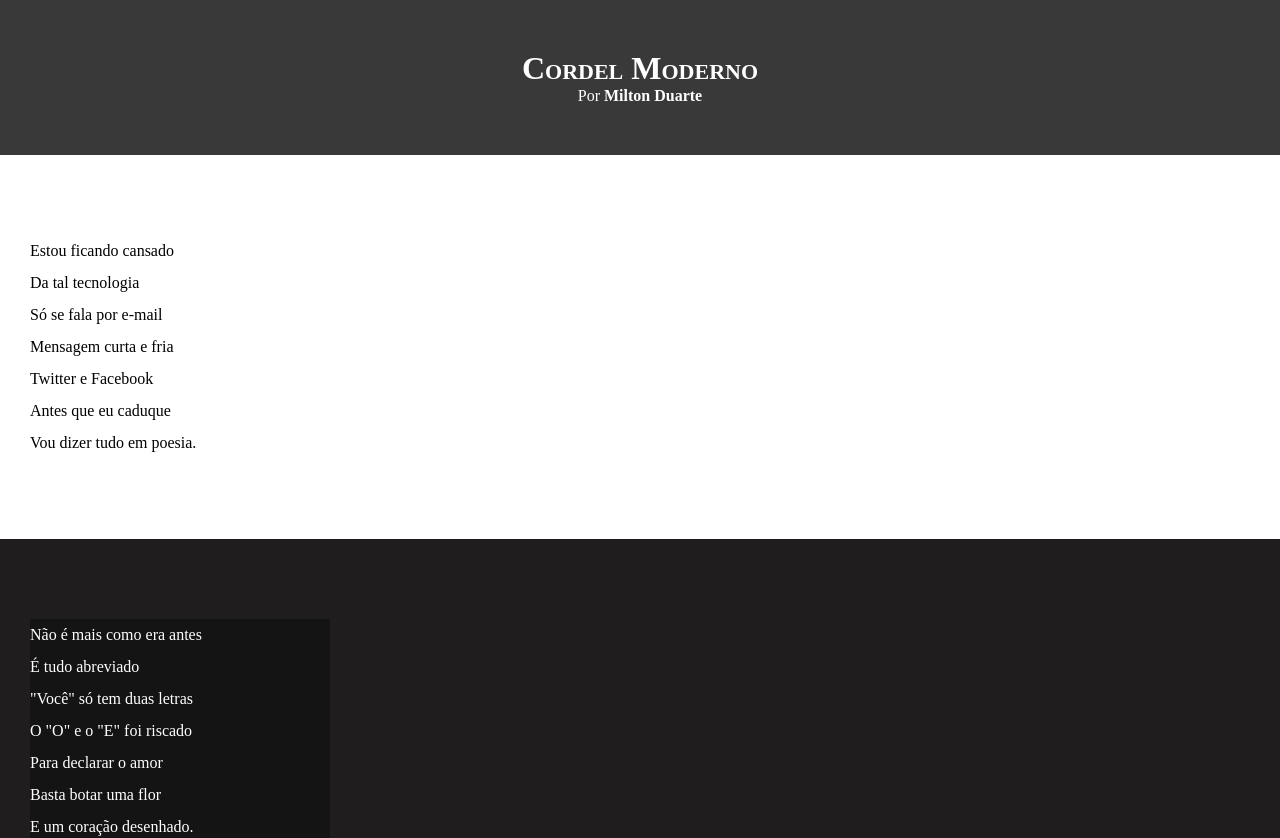
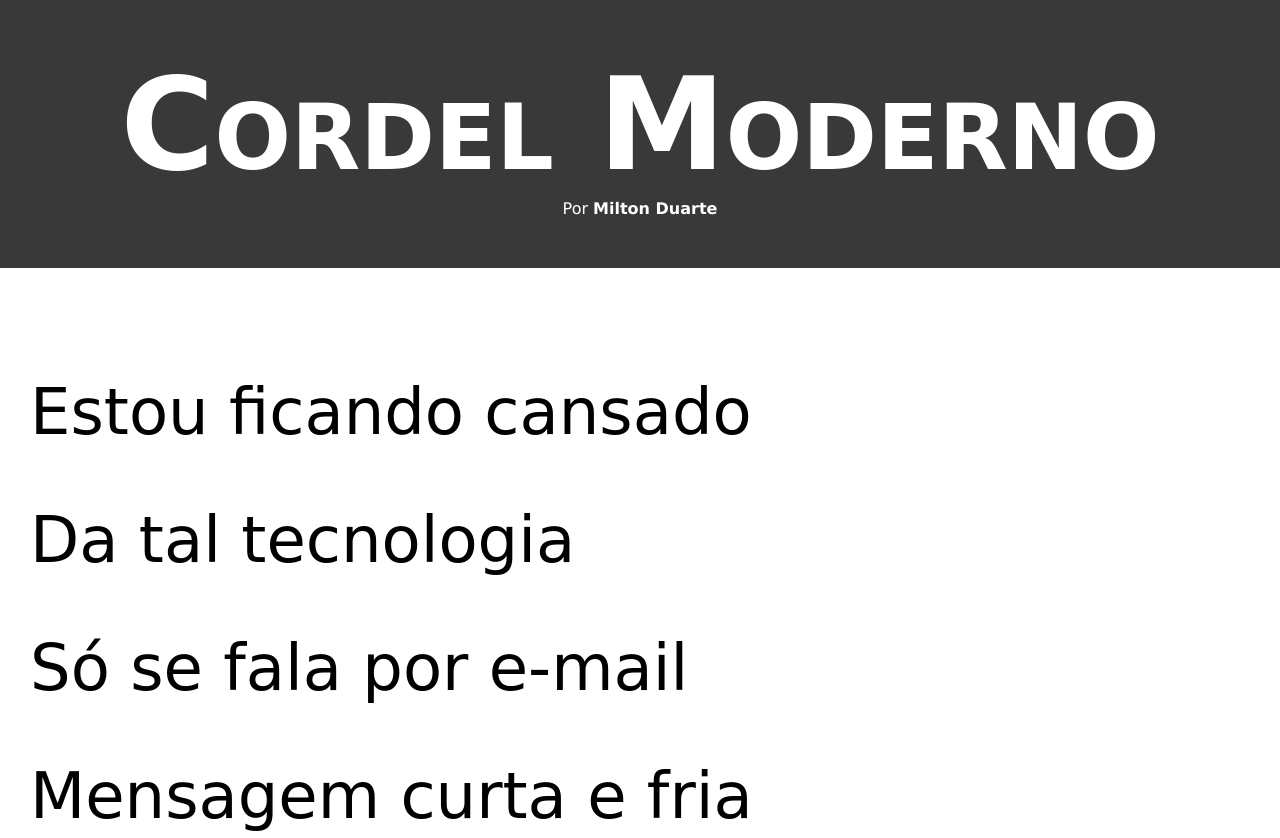
Before and after one commit to jotavictorpc/projeto-cordel, a plain HTML site: page index.html in a window 1280 px wide. Shown: the top 838 px of the page. Drawn offline with Linux system fonts and the light colour scheme.

Commit message:
css fontes

```diff
--- a/css/style.css
+++ b/css/style.css
@@ -5,8 +5,18 @@
     padding: 0px;
 }
 
+@import url('https://fonts.googleapis.com/css2?family=Passion+One&display=swap');
+@import url('https://fonts.googleapis.com/css2?family=Sriracha&display=swap');
+
+:root {
+    --font1: Verdana, Geneva, Tahoma, sans-serif;
+    --font2:'Passion One', cursive;
+    --font3: 'Sriracha', cursive;
+}
+
 html, body {
     background-color: darkgray;
+    font-family: var(--font1);
 }
 
 header {
@@ -18,6 +28,8 @@ header {
 header > h1 {
     padding-top: 50px;
     font-variant: small-caps;
+    font-family: var(--font2);
+    font-size: 10vw;
 }
 
 header > p {
@@ -29,6 +41,8 @@ section {
     padding-bottom: 10vh;
     line-height: 2em;
     padding-left: 30px;
+    font-family: var(--font3);
+    font-size: 5vw;
 }
 
 .normal {
@@ -43,8 +57,9 @@ section {
 }
 
 .imagem > p {
+    display: inline-block;
+    padding: 5px;
     background-color: rgba(0, 0, 0, 0.308);
-    width: 300px;
 }
 
 a {
```
